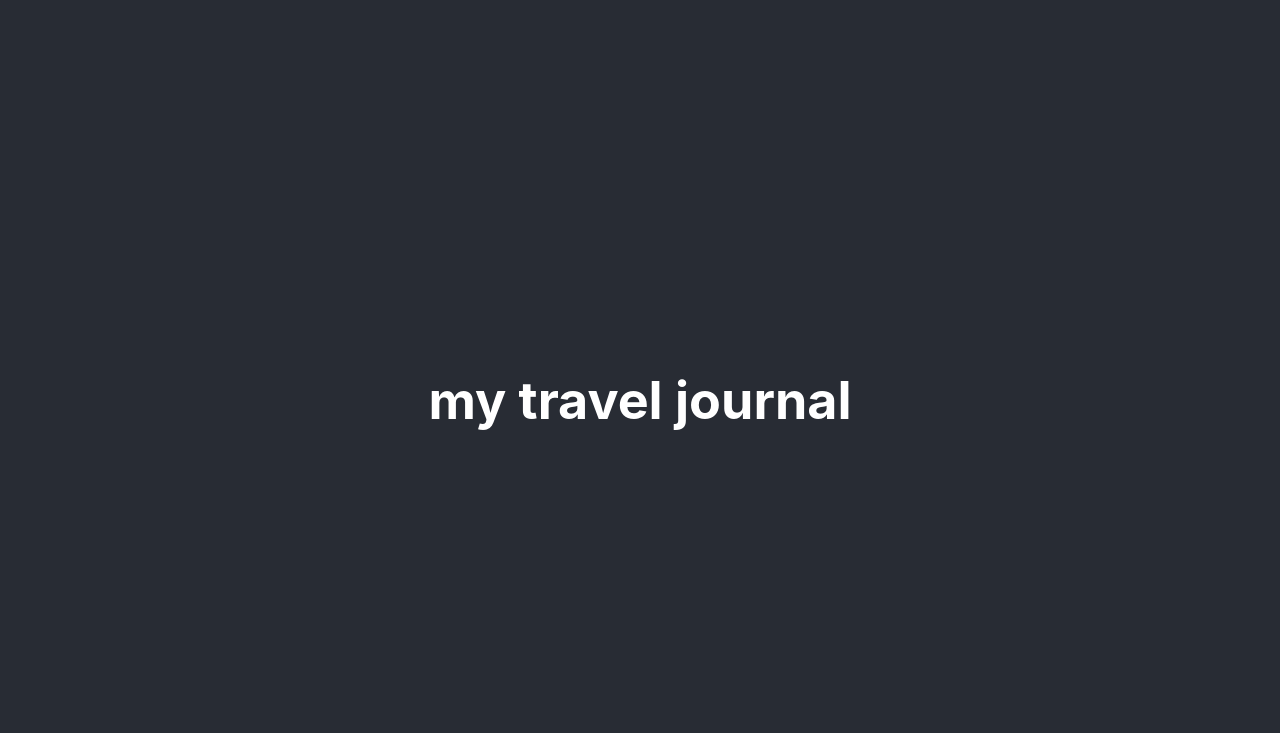
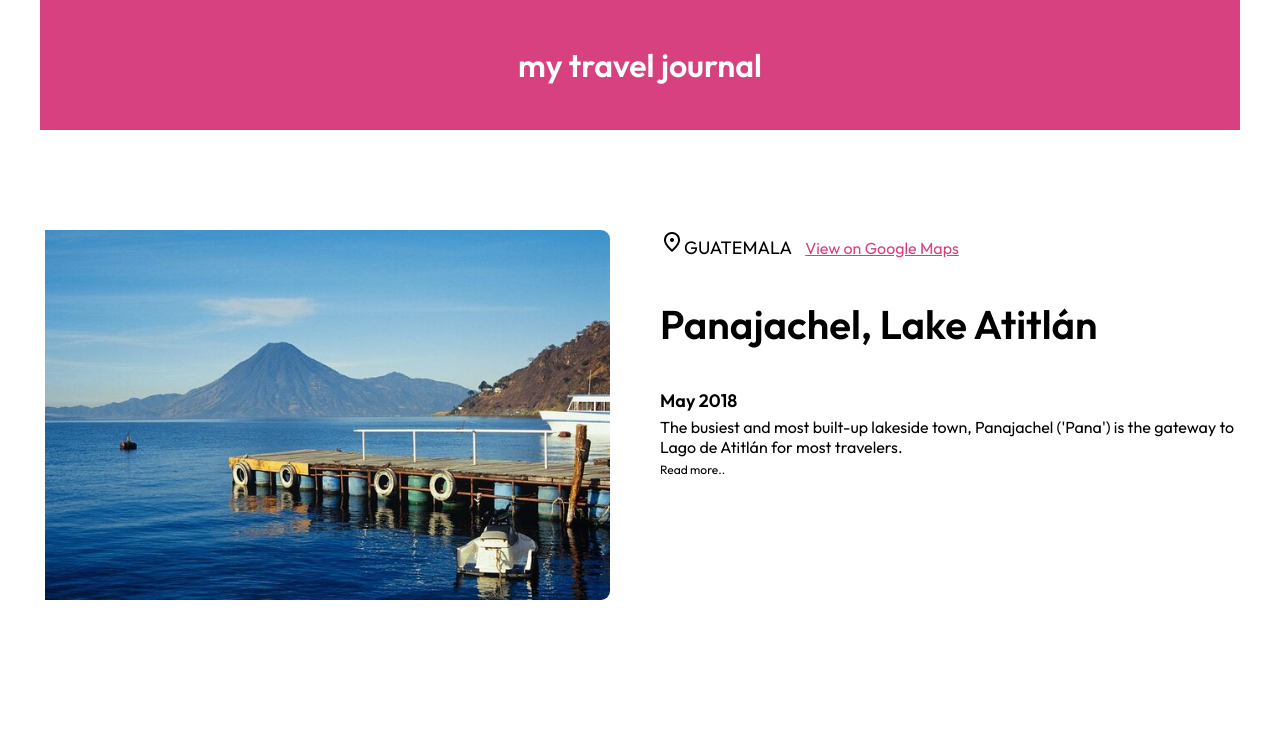
Before and after one commit to IngridGdesigns/travel-journal, a React (Create React App) app: page / in a window 1280 px wide. Shown: the top 733 px of the page. Built offline with nearby package versions, Linux system fonts and the light colour scheme.

Commit message:
formatted and added css

```diff
--- a/public/index.html
+++ b/public/index.html
@@ -2,11 +2,16 @@
 <html lang="en">
   <head>
     <meta charset="utf-8" />
+    <link rel="preconnect" href="https://fonts.googleapis.com">
+    <link rel="preconnect" href="https://fonts.gstatic.com" crossorigin>
+    <link href="https://fonts.googleapis.com/css2?family=Outfit:wght@300;400;600&display=swap" rel="stylesheet">
+    <link rel="stylesheet"
+      href="https://fonts.googleapis.com/css2?family=Material+Symbols+Outlined:opsz,wght,FILL,GRAD@20..48,100..700,0..1,-50..200" />
     <link rel="icon" href="%PUBLIC_URL%/favicon.ico" />
     <meta name="viewport" content="width=device-width, initial-scale=1" />
     <meta name="theme-color" content="#000000" />
     <meta
-      name="description"
+      name="my travel journal"
       content="Web site created using create-react-app"
     />
     <link rel="apple-touch-icon" href="%PUBLIC_URL%/logo192.png" />
--- a/src/App.css
+++ b/src/App.css
@@ -1,38 +1,133 @@
-.App {
-  text-align: center;
+* {
+  box-sizing: border-box;
 }
 
-.App-logo {
-  height: 40vmin;
-  pointer-events: none;
+body {
+  margin: 0;
+  font-family: 'Outfit', sans-serif;
+
 }
 
-@media (prefers-reduced-motion: no-preference) {
-  .App-logo {
-    animation: App-logo-spin infinite 20s linear;
+a {
+  color: #d74180;
+  font-size: 16px;
+
+}
+
+a:hover{
+  color: #808080;
+}
+
+section {
+  padding: 20px;
+}
+
+p {
+  font-size: 16px;
+}
+
+h4, p {
+  padding-bottom:5px;
+  margin: 0;
+}
+
+.title {
+  font-weight: 600;
+}
+
+.journal-header {
+  background-color: #d74180;
+  height: 130px;
+  justify-content: center;
+  align-items: center;
+  display: flex;
+  padding: 20px 36px;
+  color: white;
+  margin-left: 40px;
+  margin-right: 40px;
+}
+
+/* .material-symbols-outlined {
+  font-variation-settings:
+    'wght' 200,
+    'GRAD' 20,
+    'opsz' 24,
+} */
+
+
+
+.card-img {
+
+  min-width: 300px;
+  border-radius: 9px;
+  margin-bottom: 15px;
+  position: relative;
+  padding-left: 10px;
+  display: block;
+}
+
+.card-country {
+  font-size: 18px;
+  padding-right: 10px;
+}
+
+.card-country-title {
+  font-size: 40px;
+}
+
+.card-date {
+  font-size: 18px;
+}
+
+.card {
+  /* align-items: center; */
+  /* width: 175px; */
+  display: flex;
+  flex-direction: row;
+  font-size: 12px;
+  flex: 0 0 auto;
+  position: relative;
+  margin-top: 80px;
+  margin-right: 15px;
+  margin-left: 15px;
+
+
+}
+
+.column-left {
+  flex: 40%;
+  padding-right: 30px;
+}
+
+.column-right {
+  flex: 40%;
+}
+
+.journal-footer {
+  justify-content: center;
+  align-items: center;
+  display: flex;
+  background-color: #5a595a;
+  height: 130px;
+
+  display: flex;
+  color: white;
+  clear: both;
+  position: relative;
+  bottom: 0;
+  width: 100%;
+}
+
+/* For mobile phones: */
+[class*="card-"] {
+  width: 100%;
+  flex-direction: column;
+
+}
+
+/* media queries */
+@media (max-width: 400px) {
+  .card {
+    background-color: #de3163;
   }
 }
-
-.App-header {
-  background-color: #282c34;
-  min-height: 100vh;
-  display: flex;
-  flex-direction: column;
-  align-items: center;
-  justify-content: center;
-  font-size: calc(10px + 2vmin);
-  color: white;
-}
-
-.App-link {
-  color: #61dafb;
-}
-
-@keyframes App-logo-spin {
-  from {
-    transform: rotate(0deg);
-  }
-  to {
-    transform: rotate(360deg);
-  }
-}
--- a/src/App.js
+++ b/src/App.js
@@ -1,10 +1,20 @@
 import './App.css';
 import Header from './components/Header'
+import Cards from './components/Cards'
+import { data } from './data.js'
+import Footer from './components/Footer'
 
 function App() {
+  const mappedData = data.map((item) => {
+    return (
+      <Cards key={item.id} item={item} />
+    )
+  })
   return (
     <div className="App">
       <Header />
+      {mappedData}
+      <Footer />
     </div>
   );
 }
--- /dev/null
+++ b/src/components/Cards.js
@@ -0,0 +1,31 @@
+import React from 'react';
+import ReadMore from './ReadMore';
+
+export default function Cards(props) {
+    return (
+        <div className='card'>
+            <section className='column-left'>
+                <img className="card-img" src={`/images/${props.item.coverImg}`} alt="images" />
+            </section>
+            <section className='column-right'>
+                <span className='material-symbols-outlined'>location_on</span>
+                <span className="card-country">{props.item.country} </span>
+                <a href={props.item.googleMapLink}>View on Google Maps</a>
+                <h3 className="card-country-title">{props.item.title}</h3>
+                <h4 className="card-date">{props.item.date}</h4>
+                <p>{props.item.description}</p>
+                <span>Read more..</span>
+            </section>
+
+        </div>
+    )
+}
+/*8
+     id: 1,
+        date: "May 2018",
+        title: "Panajachel, Lake Atitlan",
+        description: "The busiest and most built-up lakeside town, Panajachel ('Pana') is the gateway to Lago de Atitlán for most travelers. Strolling the main street, Calle Santander – crammed with travel agencies, handicraft hawkers and rowdy bars, dodging tuk-tuks all the way – you may be forgiven for supposing this paradise lost..",
+        coverImg: "atitlan.jpeg",
+        location: "Guatemala",
+        googleMapLink: "placeholder link",
+        */
--- /dev/null
+++ b/src/components/Footer.js
@@ -0,0 +1,10 @@
+import React from 'react';
+
+export default function Footer() {
+    return (
+        <div className='journal-footer'>
+            <caption> 2023</caption>
+
+        </div>
+    )
+};
--- a/src/components/Header.js
+++ b/src/components/Header.js
@@ -3,8 +3,8 @@ import React from "react";
 export default function Header() {
     return (
         <div>
-            <header className="App-header">
-                <h1>my travel journal</h1>
+            <header className="journal-header">
+                <h1 className="title">my travel journal</h1>
             </header>
         </div>
     )
--- /dev/null
+++ b/src/components/ReadMore.js
@@ -0,0 +1,11 @@
+import React from 'react';
+
+export default function ReadMore(props) {
+    return (
+        <div>
+            <section>
+                <h1>{props.item.title}</h1>
+            </section>
+        </div>
+    )
+}
--- a/src/data.js
+++ b/src/data.js
@@ -2,28 +2,28 @@ export const data = [
     {
         id: 1,
         date: "May 2018",
-        title: "Panajachel, Lake Atitlan",
-        description: "The busiest and most built-up lakeside town, Panajachel ('Pana') is the gateway to Lago de Atitlán for most travelers. Strolling the main street, Calle Santander – crammed with travel agencies, handicraft hawkers and rowdy bars, dodging tuk-tuks all the way – you may be forgiven for supposing this paradise lost..",
+        title: "Panajachel, Lake Atitlán",
+        description: "The busiest and most built-up lakeside town, Panajachel ('Pana') is the gateway to Lago de Atitlán for most travelers.",
         coverImg: "atitlan.jpeg",
-        location: "Guatemala",
-        googleMapLink: "placeholder link",
+        country: "GUATEMALA",
+        googleMapLink: "https://www.google.com/maps/place/Lake+Atitl%C3%A1n/@14.6788007,-91.2837663,12z/data=!3m1!4b1!4m6!3m5!1s0x85894ac7c083b493:0xa6e33f7d6b54910!8m2!3d14.6906713!4d-91.2025207!16zL20vMDN3NXpy?entry=ttu",
     },
     {
         id: 2,
-        date: "July 2022",
-        title: "Leon",
-        description: "León long has been noted as a liberal political and intellectual centre of Nicaragua. There is no better place to brush up on your Spanish, take a salsa class or even just visit the local market.",
-        coverImg: "nicaragua.jpeg",
-        location: "Nicaragua",
-        googleMapLink: "placeholder link",
-    },
-    {
-        id: 3,
         date: "December 2019",
         title: "Secret Beach",
         description: "Experience the beautiful landscape and meet new friends all while enjoying pristine warm waves of the Atlantic.",
         coverImg: "belize.jpeg",
-        location: "Norway",
+        country: "BELIZE",
         googleMapLink: "placeholder link",
-    }
+    },
+       {
+        id: 3,
+        date: "July 2022",
+        title: "León",
+        description: "León long has been noted as a liberal political and intellectual centre of Nicaragua. There is no better place to brush up on your Spanish, take a salsa class or even just visit the local market.",
+        coverImg: "nicaragua.jpeg",
+        country: "NICARAGUA",
+        googleMapLink: "placeholder link",
+    },
 ]
```
